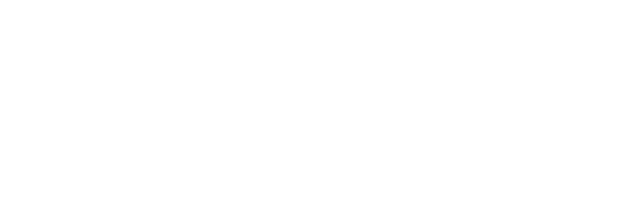
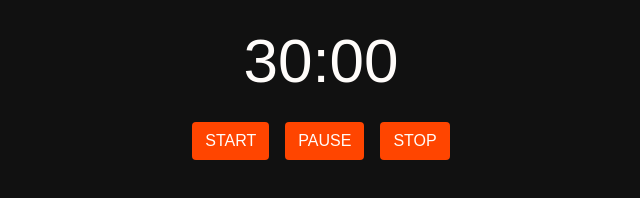
Before and after one commit to Nimira43/Voltaic-Oracle, an Electron app: page timer/index.html in a window 800 px wide. Shown: the whole page, without its empty margins (79-719 px from the left). Drawn offline with nearby package versions, Linux system fonts and the light colour scheme.

Commit message:
HTML markup. Button custom styling.

```diff
--- a/timer/index.html
+++ b/timer/index.html
@@ -30,7 +30,18 @@
 
   <title>Timer</title>
 </head>
-<body class="">
+<body class="dark-bg light-text text-center p-4">
+  <div
+    class="timer-display display-1 mb-4"
+    id="time-div"
+  >
+    30:00
+  </div>
+  <div class="d-flex justify-content-center gap-3">
+    <button class="btn main-bg light-text" id="start-btn">Start</button>
+    <button class="btn main-bg light-text" id="pause-btn">Pause</button>
+    <button class="btn main-bg light-text" id="stop-btn">Stop</button>
+  </div>
 
   <script src="./renderer.js"></script>
 </body>
--- a/timer/styles.css
+++ b/timer/styles.css
@@ -26,3 +26,12 @@
 .main-text {
   color: #ff4500;
 }
+
+button {
+  font-weight: 500 !important;
+  text-transform: uppercase;
+}
+
+button:hover {
+  color: #ccc !important;
+}
```
